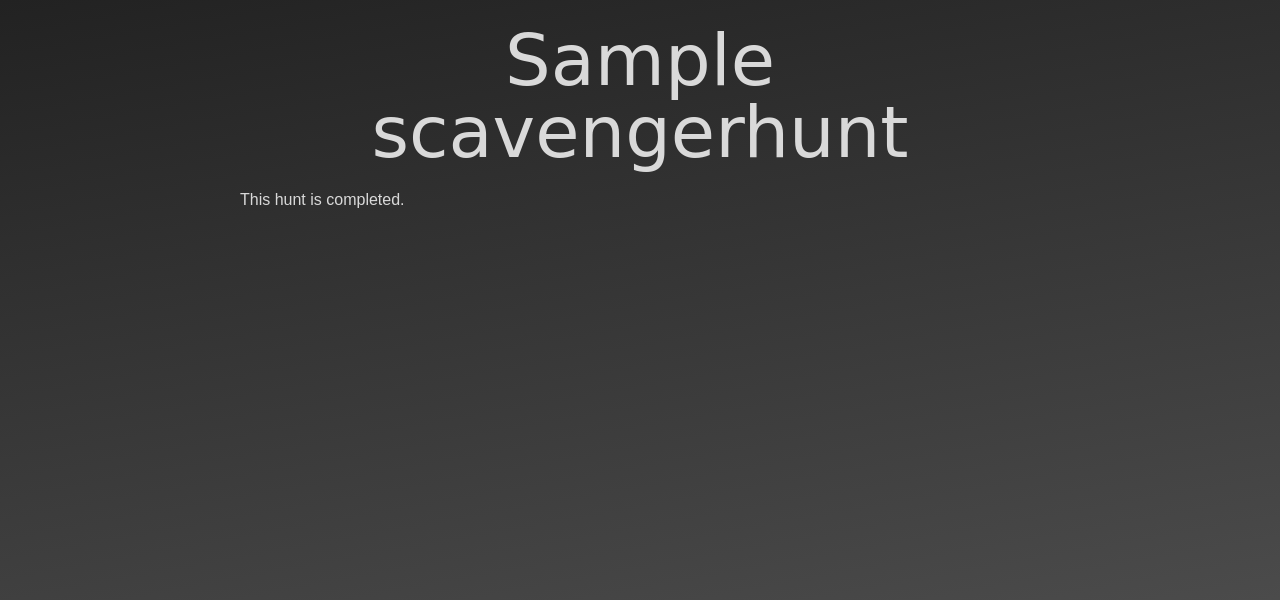
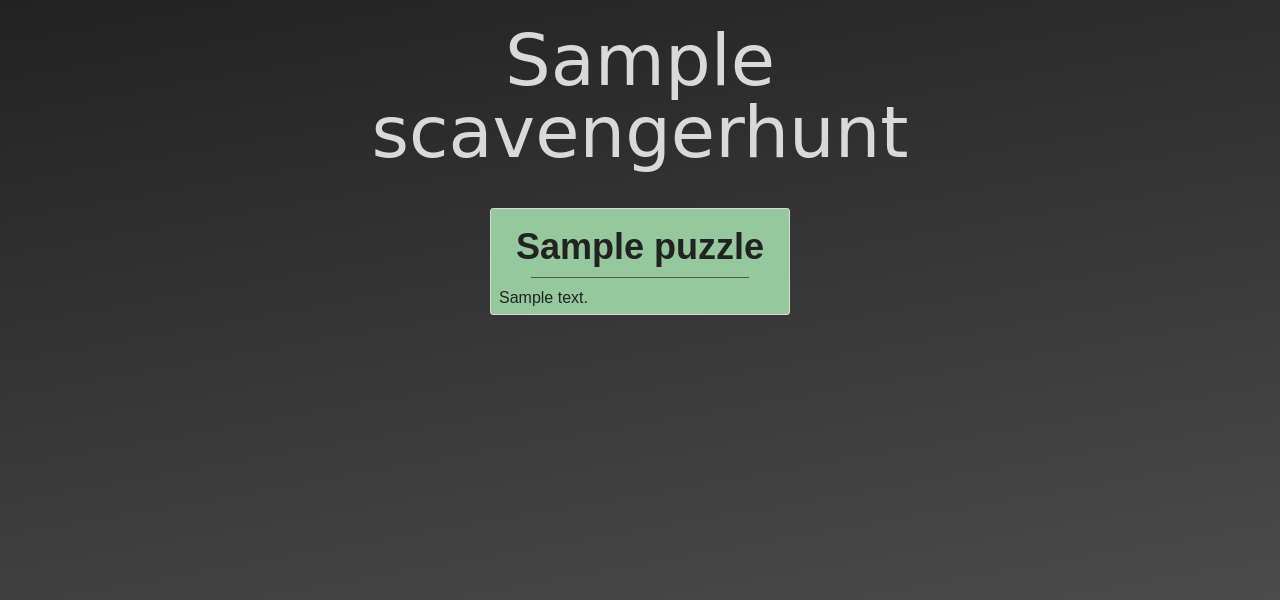
Before and after one commit to cdriehuys/driehuys-christmas, a Django app: page /hunt/1/ in a window 1280 px wide. Shown: the top 600 px of the page. Run offline with Django 3.2, Linux system fonts and the light colour scheme; tables that the repository leaves empty hold one stand-in row (values such as "Sample post"); style sheets or scripts are compiled from the project's sources; some libraries are stand-ins or nearby versions; some web fonts are replaced.

Commit message:
List puzzles in hunt detail view.

```diff
--- a/driehuys_christmas/scavenger_hunt/templates/scavenger_hunt/hunt_detail.html
+++ b/driehuys_christmas/scavenger_hunt/templates/scavenger_hunt/hunt_detail.html
@@ -6,11 +6,19 @@
   <div class='container'>
     <h1 class='text-center festive'>{{ scavengerhunt.title }}</h1>
 
-    {% if scavengerhunt.completed %}
-      <p>This hunt is completed.</p>
-    {% else %}
-      <p>This hunt is incomplete.</p>
-    {% endif %}
+    <div class='puzzles'>
+
+      {% for puzzle in puzzles %}
+
+        <div class='puzzle{% if puzzle.completed %}--complete{% endif %}'>
+          <h3 class='puzzle__title'><a class='puzzle{% if puzzle.completed %}--complete{% endif %}__link' href='{{ puzzle.get_absolute_url }}'>{{ puzzle.title }}</a></h3>
+          <div class='puzzle{% if puzzle.completed %}--complete{% endif %}__title-underline'></div>
+          <p class='puzzle__description'>{{ puzzle.text|truncatewords:25 }}</p>
+        </div>
+
+      {% endfor %}
+
+    </div>
 
   </div>
 
--- a/driehuys_christmas/scavenger_hunt/views.py
+++ b/driehuys_christmas/scavenger_hunt/views.py
@@ -10,6 +10,16 @@ class HuntDetailView(generic.DetailView):
     """
     model = models.ScavengerHunt
     template_name = 'scavenger_hunt/hunt_detail.html'
+
+    def get_context_data(self, **kwargs):
+        """
+        Get the context data to be passed to the template.
+        """
+        context = super(HuntDetailView, self).get_context_data(**kwargs)
+
+        context['puzzles'] = self.object.puzzle_set.all()
+
+        return context
 
 
 class HuntListView(generic.ListView):
--- a/driehuys_christmas/static/css/main.scss
+++ b/driehuys_christmas/static/css/main.scss
@@ -11,5 +11,6 @@
 @import 'modules/forms';
 @import 'modules/index';
 @import 'modules/layout';
+@import 'modules/puzzles';
 @import 'modules/typography';
 @import 'modules/utils';
--- /dev/null
+++ b/driehuys_christmas/static/css/modules/_puzzles.scss
@@ -0,0 +1,64 @@
+.puzzle {
+  border: $puzzle-border;
+  border-radius: $puzzle-border-radius;
+  color: $puzzle-color;
+  margin: $puzzle-margin;
+  padding: $puzzle-padding;
+
+  @include media($break-tablet-up) {
+    flex-grow: 1;
+    max-width: $puzzle-max-width;
+  }
+
+  @include element('link') {
+    color: $puzzle-color;
+    font-weight: bold;
+    text-decoration: none;
+
+    &:visited {
+      color: $puzzle-color;
+    }
+  }
+
+  @include element('title') {
+    text-align: center;
+  }
+
+  @include element('title-underline') {
+    border-bottom: $puzzle-title-underline;
+    margin: $puzzle-title-underline-margin;
+  }
+
+  @include modifier('complete') {
+    @extend .puzzle;
+
+    background: $puzzle-bg-complete;
+    color: $puzzle-color-complete;
+
+    @include element('link') {
+      @extend .puzzle__link;
+
+      color: $puzzle-color-complete;
+
+      &:visited {
+        color: $puzzle-color-complete;
+      }
+    }
+
+    @include element('title-underline') {
+      @extend .puzzle__title-underline;
+
+      border-bottom: $puzzle-title-underline-complete;
+    }
+  }
+}
+
+.puzzles {
+  display: block;
+
+  @include media($break-tablet-up) {
+    display: flex;
+    flex-wrap: wrap;
+    justify-content: space-around;
+  }
+}
--- a/driehuys_christmas/static/css/modules/_vars.scss
+++ b/driehuys_christmas/static/css/modules/_vars.scss
@@ -45,6 +45,21 @@ $index-title-margin: 1em 0 .5em 0;
 $index-title-margin-tablet: 2em 0 1em 0;
 
 
+// Puzzles
+
+$puzzle-border: 1px solid $color-text; //rgb(199, 199, 199);
+$puzzle-border-radius: 3px;
+$puzzle-bg-complete: rgb(149, 200, 156);
+$puzzle-color: $color-text;
+$puzzle-color-complete: $color-gray;
+$puzzle-margin: 1em;
+$puzzle-max-width: 300px;
+$puzzle-padding: .5em;
+$puzzle-title-underline: 1px solid darken($color-text, 20%);
+$puzzle-title-underline-complete: 1px solid lighten($color-gray, 20%);
+$puzzle-title-underline-margin: 0 2em .75rem 2em;
+
+
 // Typography
 
 $font-color: $color-text;
```
Also changed, not shown: driehuys_christmas/static/css/main.css (+39 -0 lines), 1 other file.
